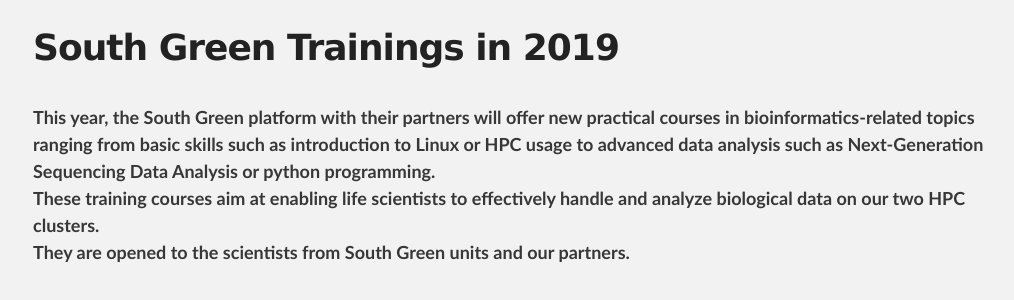
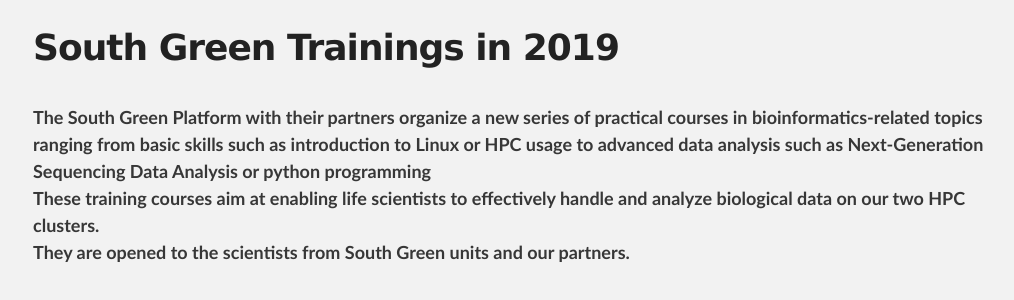
Before and after one commit to SouthGreenPlatform/trainings, a Jekyll site: the page built from _pages/trainings2019.md, in a window 1280 px wide and 900 px high, scrolled down 360 px. Shown: the part 154-454 px from the top of the window, without its empty margins (115-1129 px from the left). Built offline with Jekyll 4.4.1, drawn with Linux system fonts in a browser that asks for light colours; nearby versions of some CDN libraries.

Commit message:
Update trainings2019.md

```diff
--- a/_pages/trainings2019.md
+++ b/_pages/trainings2019.md
@@ -15,7 +15,7 @@
 <tr>
 <td>
 <h1>South Green Trainings in 2019</h1><br />
-This year, the South Green platform with their partners will offer new practical courses in bioinformatics-related topics ranging from basic skills such as introduction to Linux or HPC usage to advanced data analysis such as Next-Generation Sequencing Data Analysis or python programming. <br />
+The South Green Platform with their partners organize a new series of practical courses in bioinformatics-related topics ranging from basic skills such as introduction to Linux or HPC usage to advanced data analysis such as Next-Generation Sequencing Data Analysis or python programming <br />
 These training courses aim at enabling life scientists to effectively handle and analyze biological data on our two HPC clusters.
 <br />
 They are opened to the scientists from South Green units and our partners.
```
